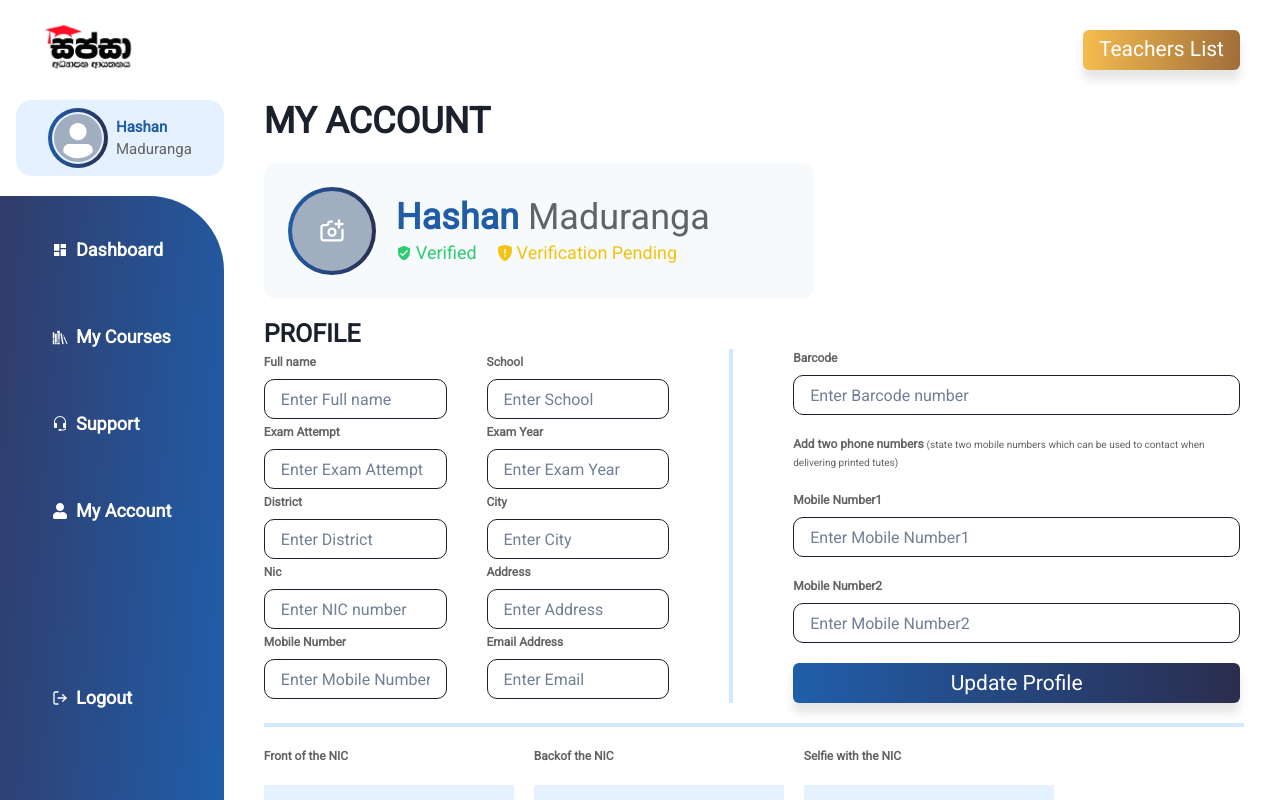
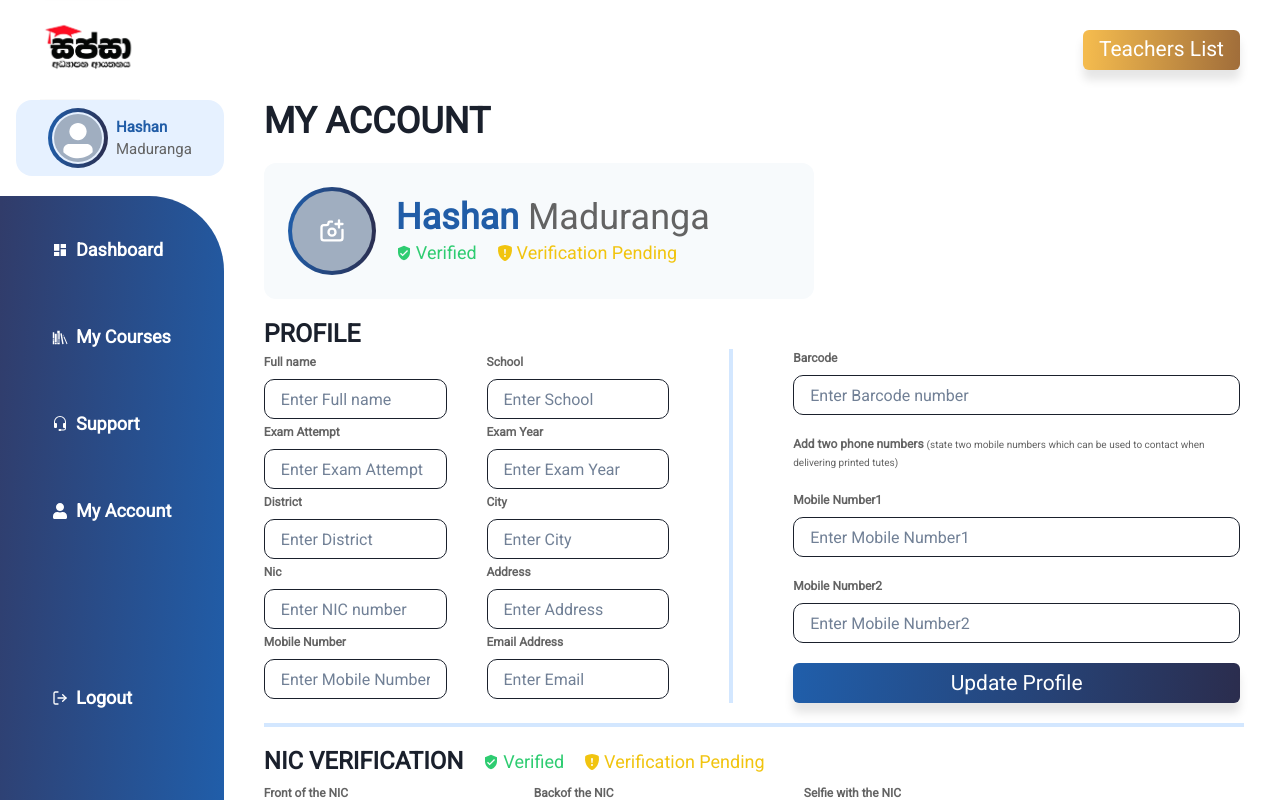
Before and after one commit to sachin96Boy/tution-class-frontend, a React (Create React App) app: page /myAccount in a window 1280 px wide. Built offline with nearby package versions, Linux system fonts and the light colour scheme.

Commit message:
update: pendingor approved for nic verification

```diff
--- a/src/pages/MyAccount.tsx
+++ b/src/pages/MyAccount.tsx
@@ -772,6 +772,37 @@ function MyAccount() {
           </Form>
         )}
       </Formik>
+      <Flex my={2}>
+        <Heading as={"h5"} fontSize="24px" mr={5}>
+          NIC VERIFICATION
+        </Heading>
+        <Flex gap={5}>
+          <Flex align={"center"} gap={1}>
+            {" "}
+            <MdVerifiedUser style={{ color: "#2ECC71" }} />
+            <Text
+              fontFamily={"body"}
+              color="#2ECC71"
+              fontSize="18px"
+              fontWeight={"500"}
+            >
+              Verified
+            </Text>
+          </Flex>
+          <Flex align={"center"} gap={1}>
+            {" "}
+            <BsShieldFillExclamation style={{ color: "#F1C40F" }} />
+            <Text
+              fontFamily={"body"}
+              color="#F1C40F"
+              fontSize="18px"
+              fontWeight={"500"}
+            >
+              Verification Pending
+            </Text>
+          </Flex>
+        </Flex>
+      </Flex>
       <Formik
         initialValues={initialValues2}
         onSubmit={onSubmit2}
@@ -923,9 +954,9 @@ function MyAccount() {
                 width={"full"}
                 isDisabled={
                   formik2.isSubmitting ||
-                  (formik2.values.frontNic === "" ||
-                    formik2.values.backNic === "" ||
-                    formik2.values.selfieNic === "")
+                  formik2.values.frontNic === "" ||
+                  formik2.values.backNic === "" ||
+                  formik2.values.selfieNic === ""
                 }
                 border={"10px"}
                 colorScheme="blue"
```
